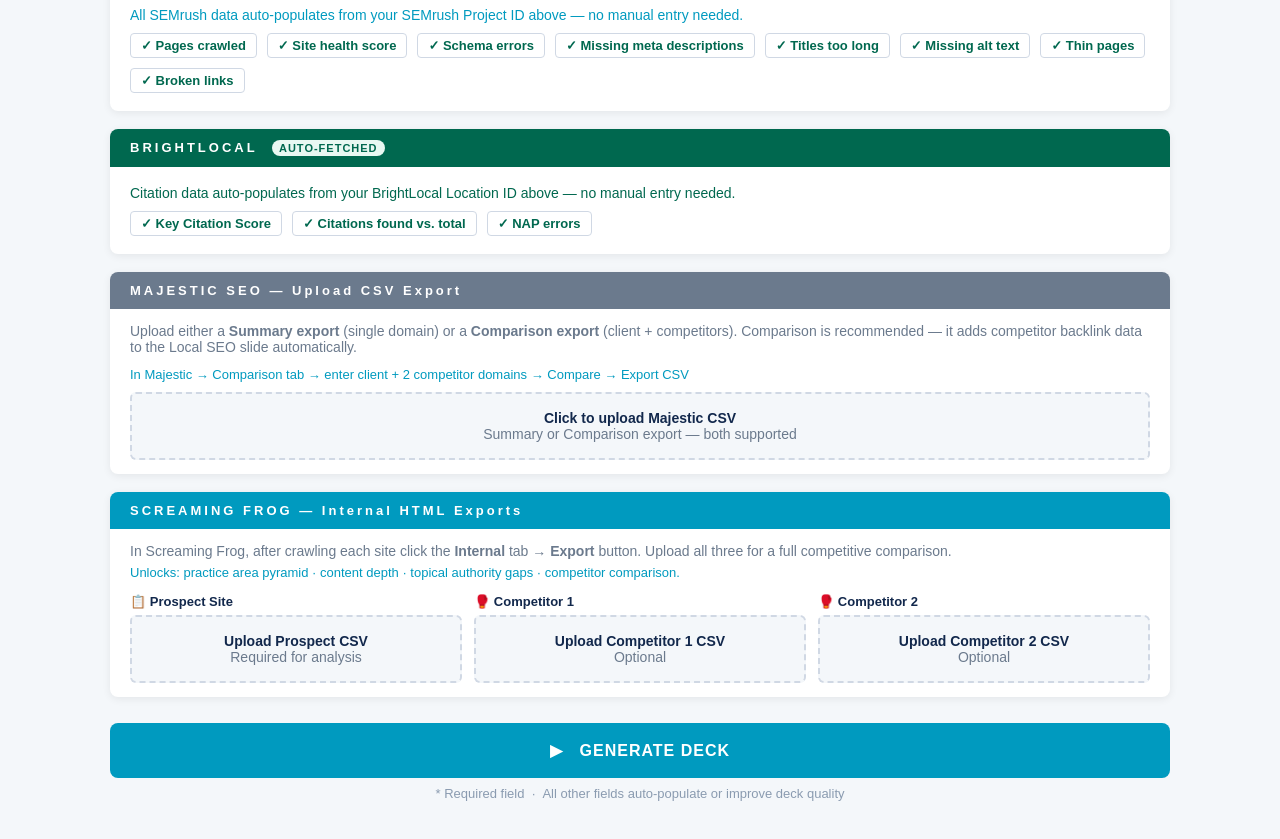
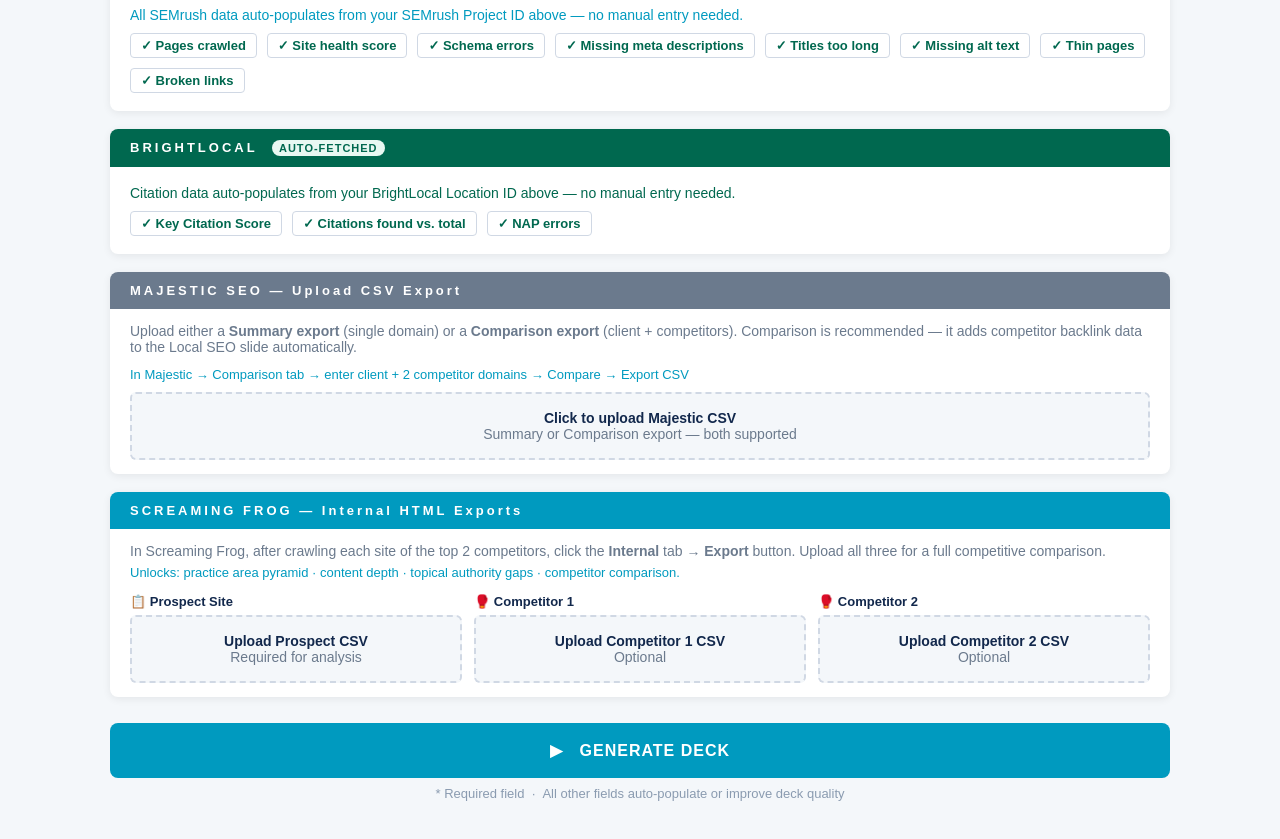
Before and after one commit to pmpmg/seo-audit-api, a website: page public/index.html in a window 1280 px wide. Shown: the part 725-1564 px from the top of the page. Drawn offline with Linux system fonts and the light colour scheme.

Commit message:
Update index.html

```diff
--- a/public/index.html
+++ b/public/index.html
@@ -176,7 +176,7 @@
   <div class="card">
     <div class="card-header blue">SCREAMING FROG — Internal HTML Exports</div>
     <div class="card-body">
-      <p style="font-size:14px;color:#6B7A8D;margin-bottom:6px;">In Screaming Frog, after crawling each site click the <strong>Internal</strong> tab → <strong>Export</strong> button. Upload all three for a full competitive comparison.</p>
+      <p style="font-size:14px;color:#6B7A8D;margin-bottom:6px;">In Screaming Frog, after crawling each site of the top 2 competitors, click the <strong>Internal</strong> tab → <strong>Export</strong> button. Upload all three for a full competitive comparison.</p>
       <p style="font-size:13px;color:#009ABF;margin-bottom:14px;">Unlocks: practice area pyramid · content depth · topical authority gaps · competitor comparison.</p>
       <div style="display:grid;grid-template-columns:1fr 1fr 1fr;gap:12px;">
 
```
